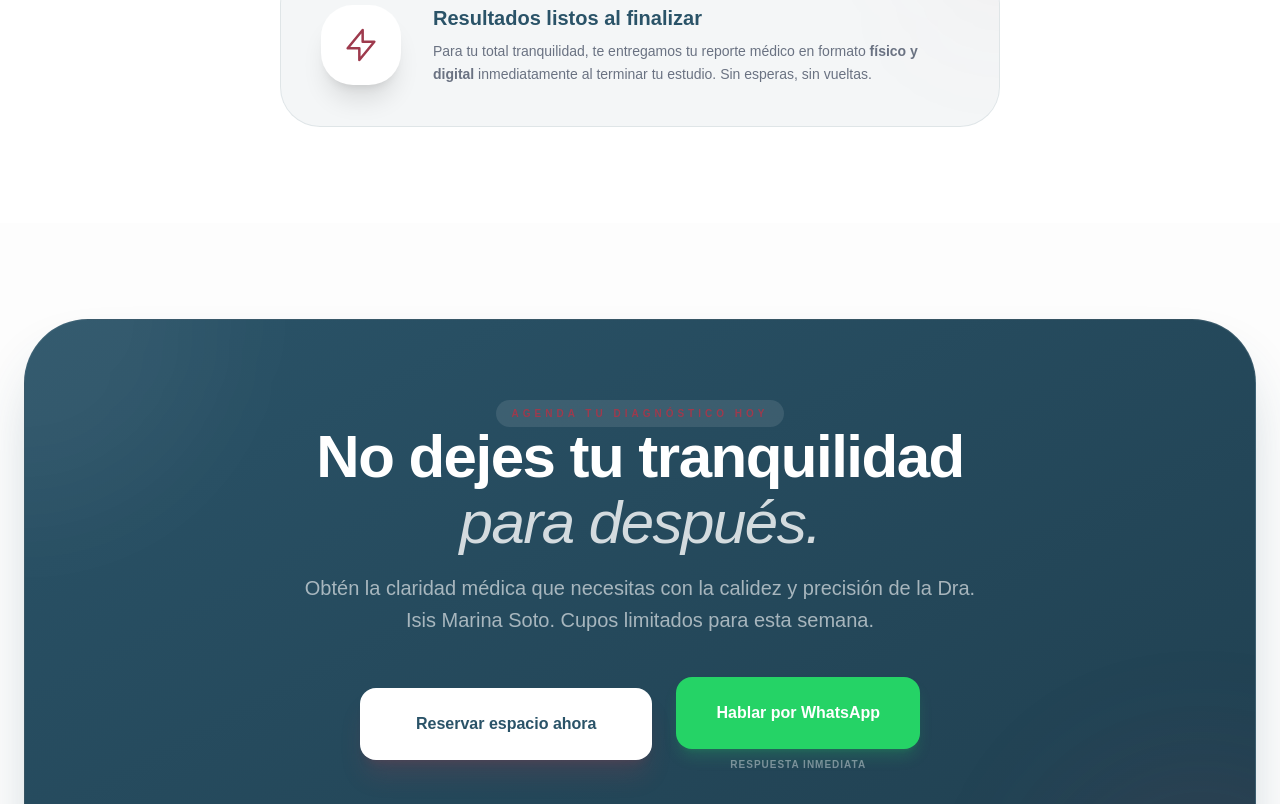
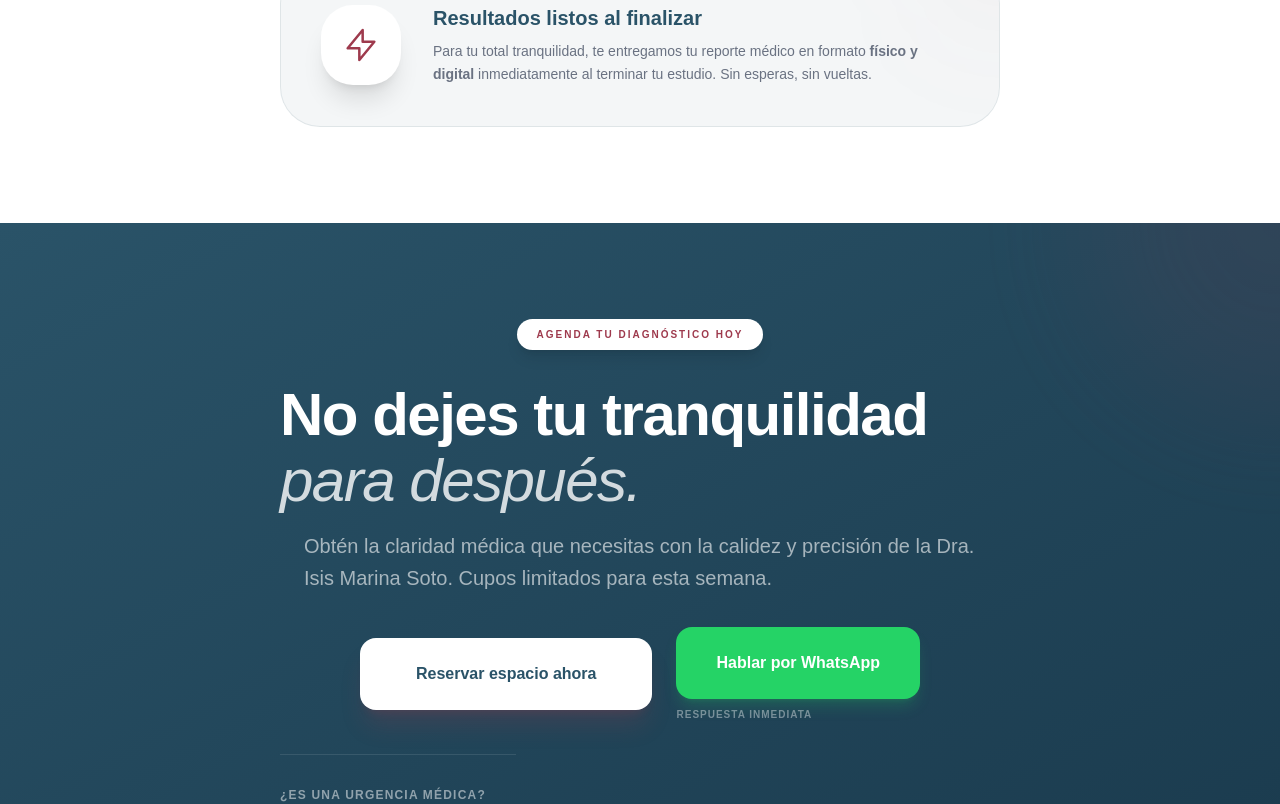
Before and after one commit to randyasp-sketch/dra-isis-ultrasonido, a Next.js app: page / in a window 1280 px wide. Shown: the part 2756-3560 px from the top of the page. Built offline with nearby package versions, Linux system fonts and the light colour scheme.

Commit message:
Fix: Rediseño de pastilla CTA para legibilidad en móviles

```diff
--- a/app/page.tsx
+++ b/app/page.tsx
@@ -363,20 +363,23 @@ export default function Home() {
     </div>
   )}
 
+  {/* CTA FINAL RE-DISEÑADO */}
+  <section className="py-24 bg-gradient-to-br from-[#2A5368] to-[#1a3a4d] relative overflow-hidden">
+    <div className="absolute inset-0 opacity-10">
+      <div className="absolute top-0 right-0 w-96 h-96 bg-[#9E3A4D] rounded-full blur-3xl -translate-y-1/2 translate-x-1/2" />
+    </div>
+    <div className="relative z-10 max-w-3xl mx-auto space-y-8 px-6">
 
-  {/* CTA FINAL RE-DISEÑADO */}
-      <section className="mx-auto max-w-7xl px-6 py-24">
-        <div className="relative rounded-[4rem] bg-gradient-to-br from-[#2A5368] to-[#1f3e4e] px-8 py-20 text-center overflow-hidden shadow-[0_35px_60px_-15px_rgba(42,83,104,0.3)] border border-white/10">
-
-          {/* Elementos Decorativos Abstractos */}
-          <div className="absolute top-0 left-0 w-96 h-96 bg-white/5 rounded-full blur-3xl -translate-x-1/2 -translate-y-1/2 pointer-events-none" />
-          <div className="absolute bottom-0 right-0 w-80 h-80 bg-[#9E3A4D]/10 rounded-full blur-3xl translate-x-1/3 translate-y-1/3 pointer-events-none" />
-
-          <div className="relative z-10 max-w-3xl mx-auto space-y-10">
-            <div className="space-y-4">
-              <span className="text-[#9E3A4D] font-black text-[10px] uppercase tracking-[0.4em] bg-white/10 px-4 py-2 rounded-full backdrop-blur-md">
+  {/* Etiqueta corregida: Fondo blanco, texto vino, sin saltos de línea */}
+  <div className="flex justify-center">
+    <div className="inline-flex items-center justify-center bg-white px-5 py-2 rounded-full shadow-lg">
+      <span className="text-[#9E3A4D] font-black text-[9px] sm:text-[10px] uppercase tracking-[0.2em] whitespace-nowrap">
         Agenda tu diagnóstico hoy
       </span>
+    </div>
+  </div>
+
+  <div className="space-y-4">
     <h2 className="text-4xl md:text-6xl font-bold text-white tracking-tight leading-[1.1]">
       No dejes tu tranquilidad <br className="hidden md:block" />
       <span className="text-white/80 font-light italic">para después.</span>
@@ -418,7 +421,6 @@ export default function Home() {
               <span className="flex h-2 w-2 rounded-full bg-red-500 animate-ping" />
               Llamar al {CONFIG.emergencyPhone}
             </a>
-            </div>
           </div>
         </div>
       </section>
```
Lines whose indentation alone changed are shown as unchanged.
